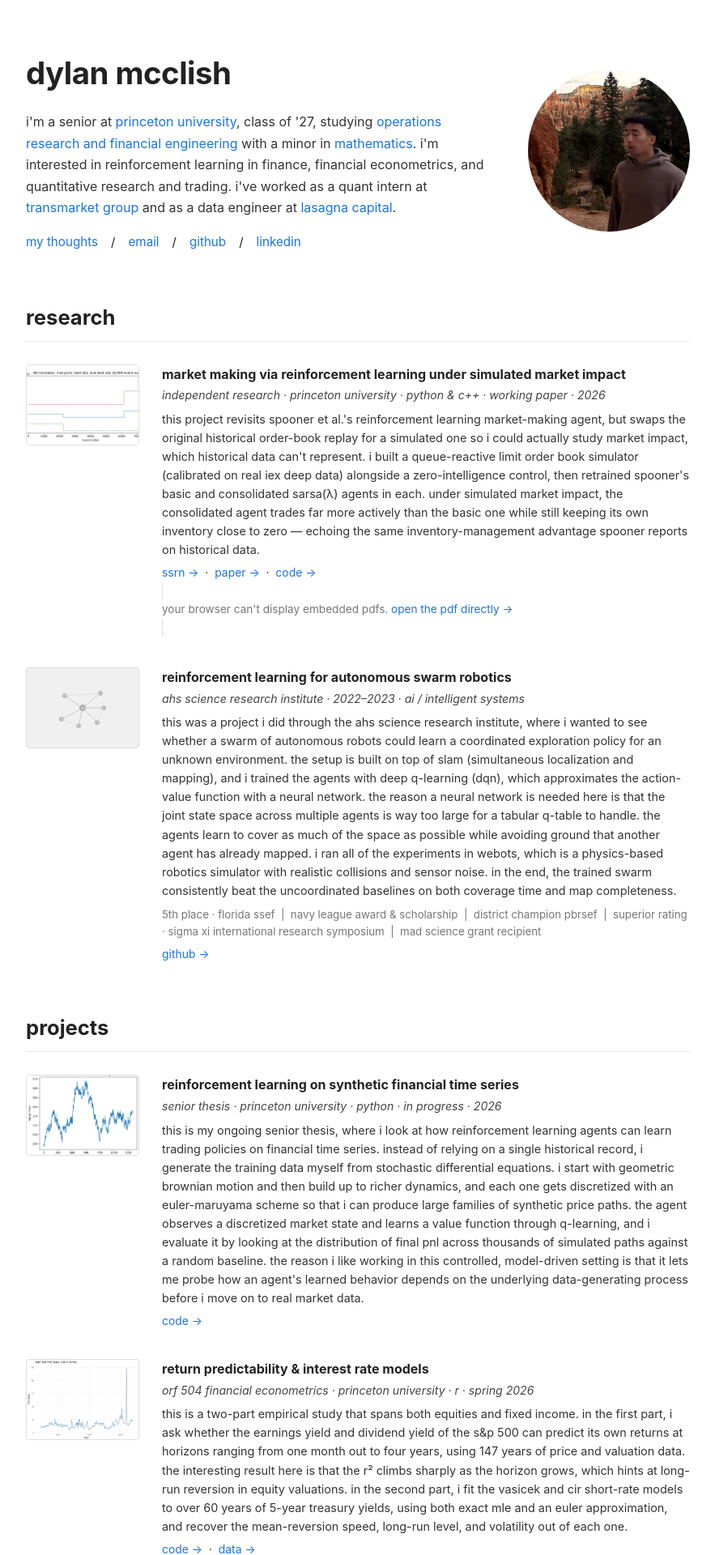
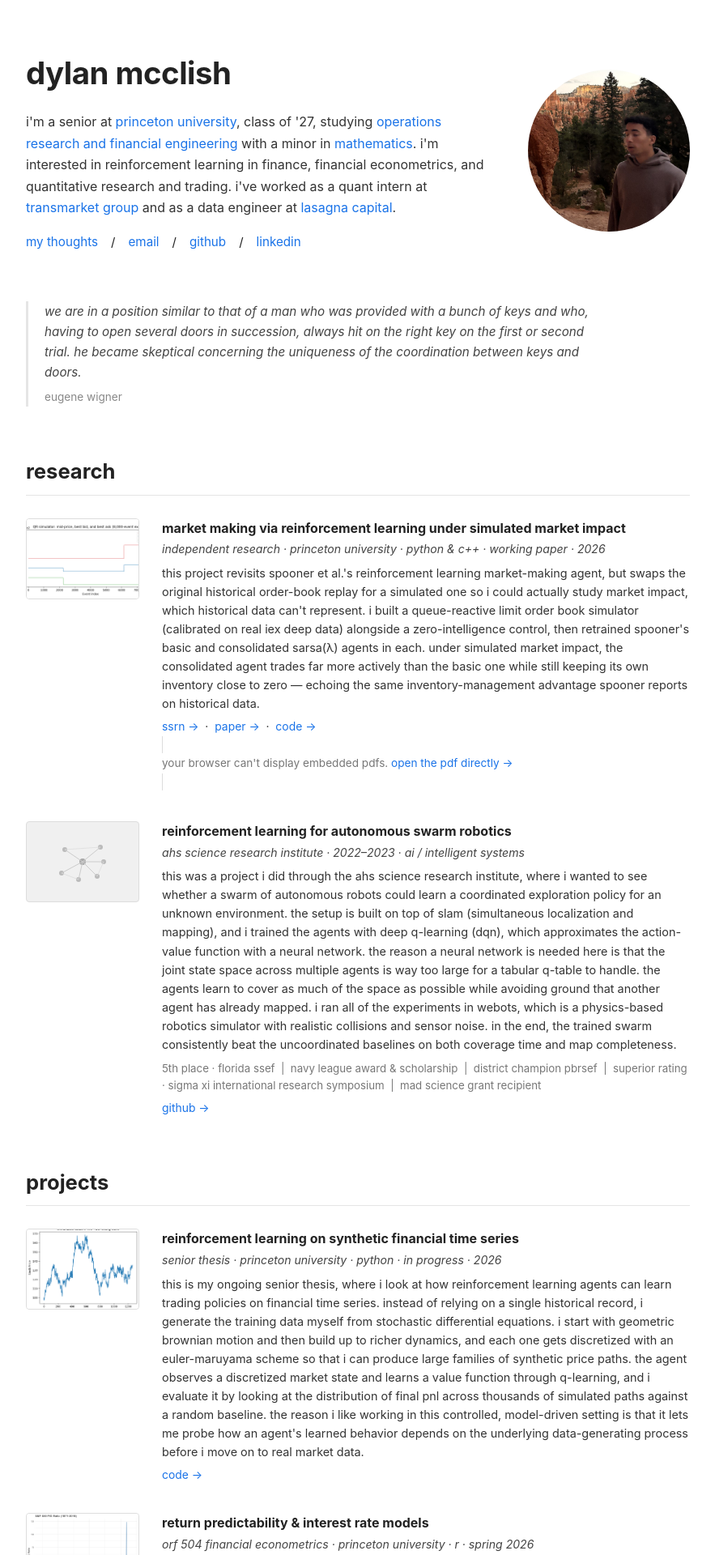
Before and after one commit to dylanmcclish/dylanmcclish.github.io, a Jekyll site: the page index.html, which Jekyll copies as it is, in a window 1280 px wide. Shown: the top 1920 px of the page at 81% size, without its empty margins (198-1081 px from the left). Built offline with Jekyll 4.4.1, drawn with Linux system fonts in a browser that asks for light colours.

Commit message:
Add Wigner quote to homepage

```diff
--- a/index.html
+++ b/index.html
@@ -126,6 +126,27 @@
       }
     }
 
+    /* Quote */
+    .quote {
+      margin: 0 0 60px;
+      padding-left: 20px;
+      border-left: 3px solid #e5e5e5;
+      max-width: 700px;
+    }
+    .quote p {
+      font-style: italic;
+      color: #444;
+      font-size: 0.95rem;
+      line-height: 1.65;
+    }
+    .quote cite {
+      display: block;
+      margin-top: 8px;
+      font-style: normal;
+      font-size: 0.85rem;
+      color: #888;
+    }
+
     /* Section */
     section {
       margin-bottom: 60px;
@@ -249,6 +270,11 @@
     </div>
     <img class="profile-pic" src="profile.jpg" alt="dylan mcclish" />
   </header>
+
+  <blockquote class="quote">
+    <p>we are in a position similar to that of a man who was provided with a bunch of keys and who, having to open several doors in succession, always hit on the right key on the first or second trial. he became skeptical concerning the uniqueness of the coordination between keys and doors.</p>
+    <cite>eugene wigner</cite>
+  </blockquote>
 
   <!-- RESEARCH -->
   <section id="research">
```
